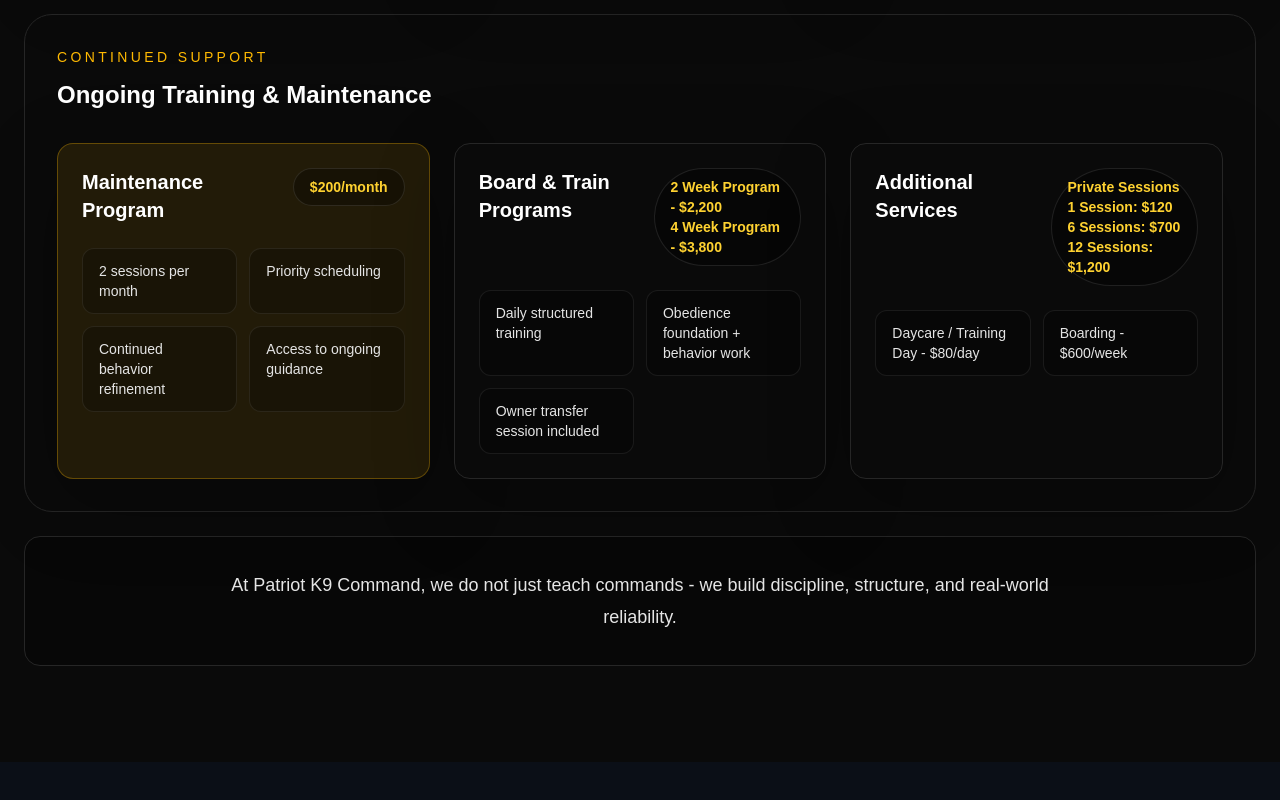
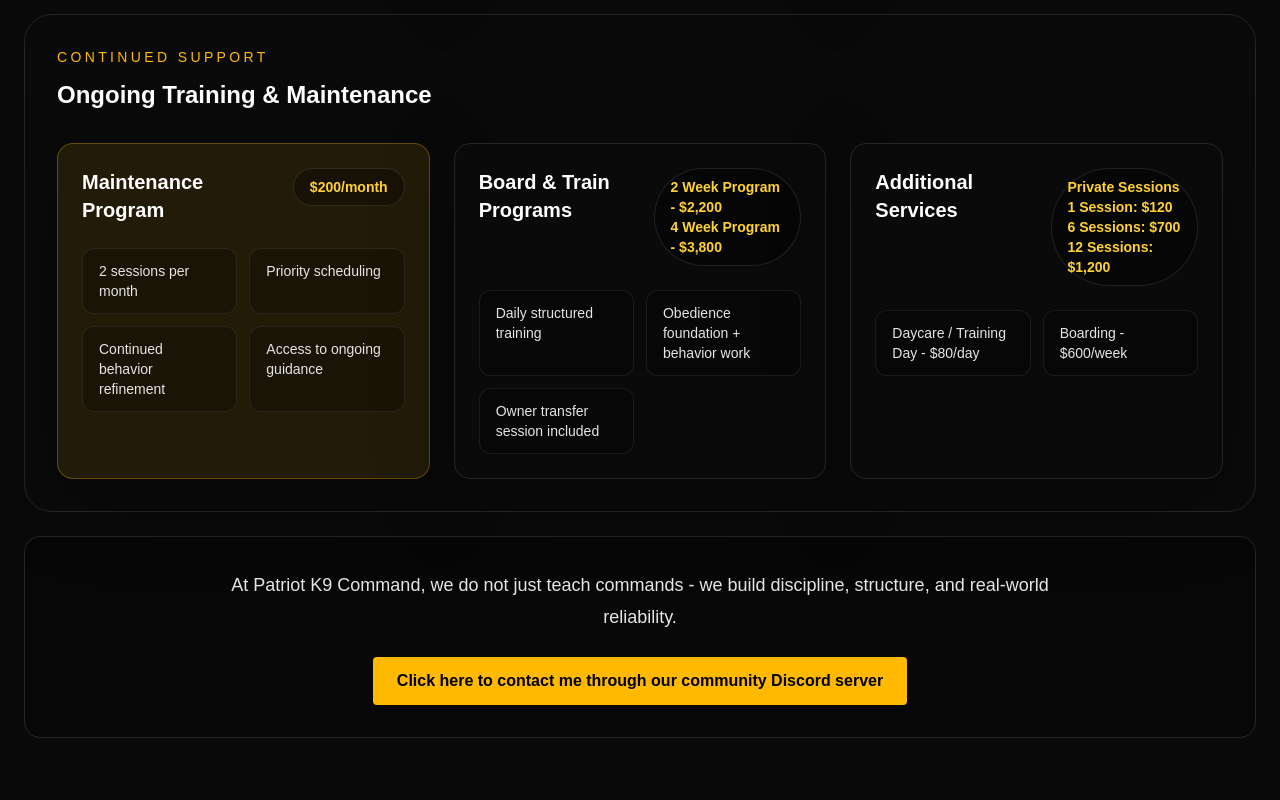
Before and after one commit to HapticVets/dog-trainer-ai-web, a Next.js app: page / in a window 1280 px wide. Shown: the part 4104-4904 px from the top of the page. Before the commit the page ends 4866 px from the top, so only its background shows below. Built offline with nearby package versions, Linux system fonts and the light colour scheme; no server answers.

Commit message:
made pricing location adjustments

```diff
--- a/components/PricingSection.tsx
+++ b/components/PricingSection.tsx
@@ -217,6 +217,14 @@
               At Patriot K9 Command, we do not just teach commands - we build
               discipline, structure, and real-world reliability.
             </p>
+            <a
+              href="https://discord.gg/g9EfyjQEcR"
+              target="_blank"
+              rel="noopener noreferrer"
+              className="mt-6 inline-flex rounded bg-amber-400 px-6 py-3 font-semibold text-black transition hover:brightness-110"
+            >
+              Click here to contact me through our community Discord server
+            </a>
           </div>
         </div>
       </div>
```
